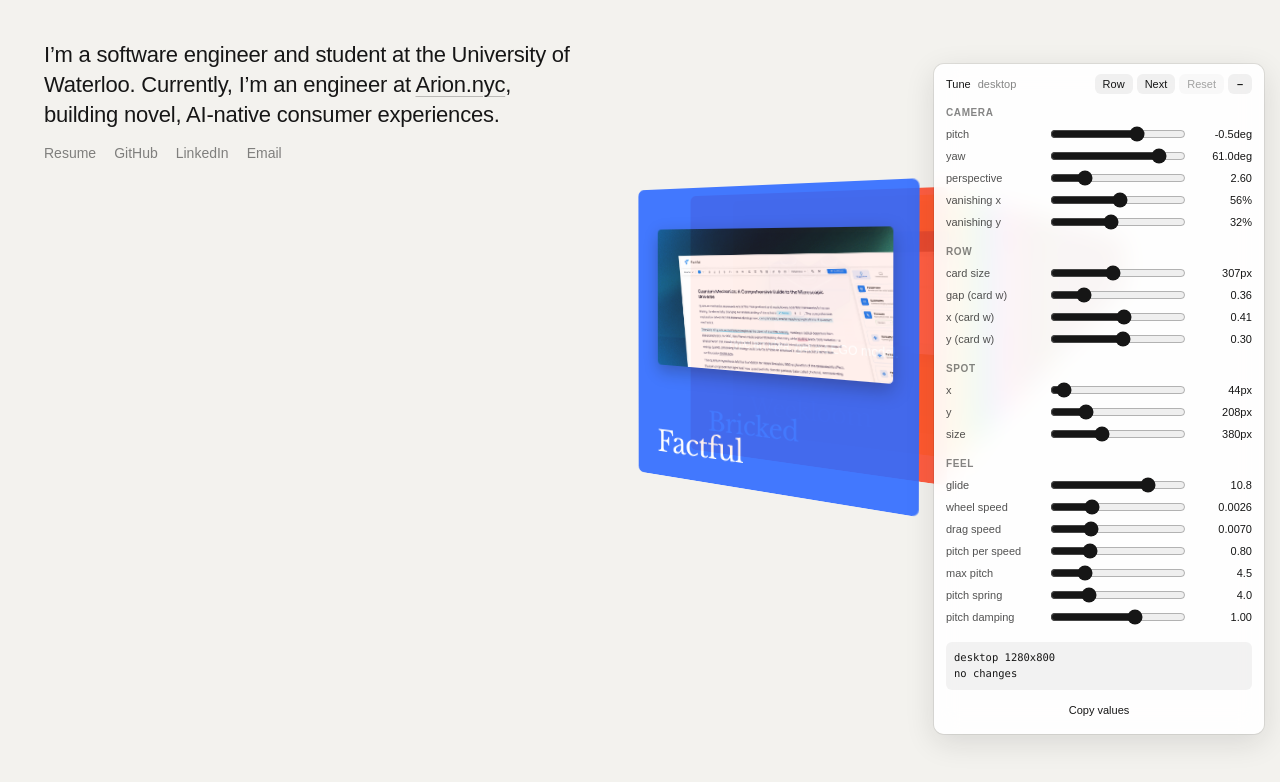
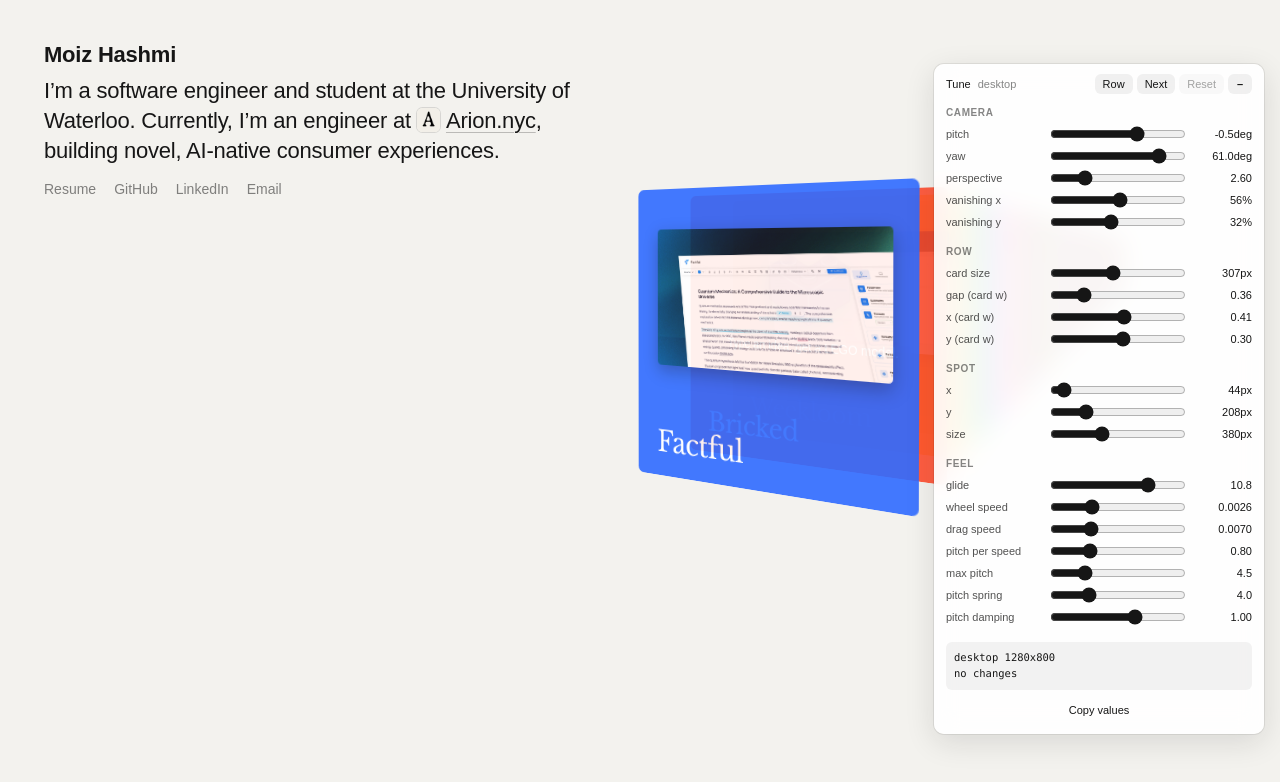
Before and after one commit to MoizDev/personal-website, a Next.js app: page / in a window 1280 px wide. Shown: the top 782 px of the page. Built offline with nearby package versions, Linux system fonts and the light colour scheme; a web font is replaced by a local one.

Commit message:
Arion icon inline in the bio, and the name as a heading above it

```diff
--- a/app/globals.css
+++ b/app/globals.css
@@ -266,6 +266,12 @@ body {
   letter-spacing: -0.01em;
 }
 
+.intro-name {
+  margin-bottom: 6px;
+  font-size: inherit;
+  font-weight: 600;
+}
+
 .intro-bio {
   font-size: inherit;
   font-weight: 400;
@@ -283,16 +289,22 @@ body {
   text-decoration-color: currentColor;
 }
 
-.nowrap {
+/* a company named in the bio, with its icon as a small tile before the name */
+.org {
   white-space: nowrap;
 }
 
-.sr-only {
-  position: absolute;
-  width: 1px;
-  height: 1px;
-  overflow: hidden;
-  clip-path: inset(50%);
+.org-icon {
+  display: inline-block;
+  width: 1.05em;
+  height: 1.05em;
+  margin-right: 0.28em;
+  vertical-align: -0.17em;
+  border-radius: 24%;
+  box-shadow: 0 0 0 1px rgba(22, 22, 22, 0.12);
+}
+
+.nowrap {
   white-space: nowrap;
 }
 
--- a/app/page.tsx
+++ b/app/page.tsx
@@ -1,5 +1,7 @@
 import { CardStack } from "@/components/CardStack";
 import dynamic from "next/dynamic";
+import Image from "next/image";
+import arion from "@/assets/arion.png";
 
 // Sliders for the scene, for development only. Behind a dynamic import in a
 // dead branch so production builds drop the panel entirely.
@@ -21,11 +23,13 @@ export default function Home() {
       <CardStack />
 
       <header className="intro">
-        {/* the name is for search engines and screen readers; the bio speaks for itself */}
-        <h1 className="sr-only">Moiz Hashmi</h1>
+        <h1 className="intro-name">Moiz Hashmi</h1>
         <p className="intro-bio">
           I’m a software engineer and student at the University of Waterloo. Currently, I’m an engineer at{" "}
-          <a href="https://arion.nyc">Arion.nyc</a>, building novel, <span className="nowrap">AI-native</span> consumer experiences.
+          <a className="org" href="https://arion.nyc">
+            <Image className="org-icon" src={arion} alt="" width={44} height={44} />
+            <span>Arion.nyc</span>
+          </a>, building novel, <span className="nowrap">AI-native</span> consumer experiences.
         </p>
         <nav className="intro-links" aria-label="Elsewhere">
           {LINKS.map((l) => (
```
Also changed, not shown: assets/arion.png (added).
